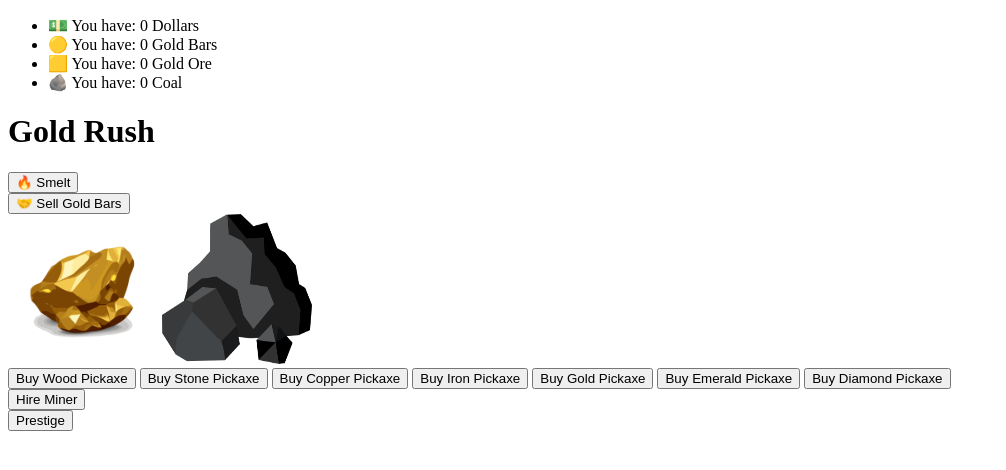
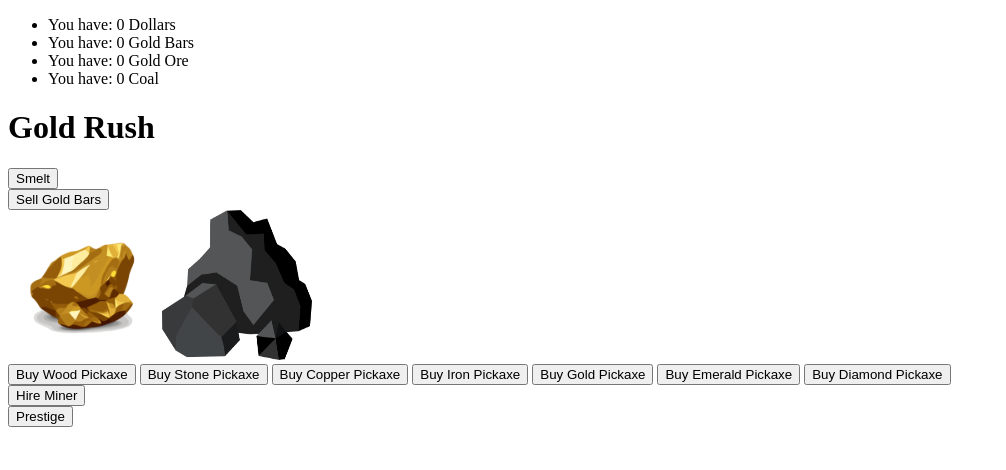
Before and after one commit to Jasn57/gold-rush, a plain HTML site: page index.html in a window 1280 px wide. Shown: the whole page, without its empty margins (0-1006 px from the left). Drawn offline with Linux system fonts and the light colour scheme.

Commit message:
code formating changes

```diff
--- a/index.html
+++ b/index.html
@@ -10,10 +10,10 @@
 <header id="nav">
   <nav>
     <ul>
-      <li><div id="cash_count_output">💵 You have: 0 Dollars</div></li>
-      <li><div id="gold_bar_count_output">🟡 You have: 0 Gold Bars</div></li>
-      <li><div id="gold_ore_count_output">🟨 You have: 0 Gold Ore</div></li>
-      <li><div id="coal_count_output">🪨 You have: 0 Coal</div></li>
+      <li><div id="cash_count_output">You have: 0 Dollars</div></li>
+      <li><div id="gold_bar_count_output">You have: 0 Gold Bars</div></li>
+      <li><div id="gold_ore_count_output">You have: 0 Gold Ore</div></li>
+      <li><div id="coal_count_output">You have: 0 Coal</div></li>
     </ul>
   </nav>
 </header>
@@ -21,11 +21,11 @@
   <h1>Gold Rush</h1>
 
   <section id="furnace">
-    <button id="smelt_button" type="button">🔥 Smelt</button>
+    <button id="smelt_button" type="button">Smelt</button>
   </section>
 
   <section id="sell">
-    <button id="sell_button" type="button">🤝 Sell Gold Bars</button>
+    <button id="sell_button" type="button">Sell Gold Bars</button>
   </section>
 
   <section id="mine">
--- a/src/js/main.js
+++ b/src/js/main.js
@@ -119,22 +119,22 @@ sell_button.addEventListener('click', () => {
 });
 
 // storage limits
-if (gold_ore_count > 10000) {
+if (gold_ore_count > 10000) { // 10k
   gold_ore_count = 10000;
   document.getElementById('random_output').innerHTML = `<p>You ran out of storage space for gold ore</p>`;
 }
 
-if (gold_bar_count > 10000) {
+if (gold_bar_count > 10000) { // 10k
   gold_bar_count = 10000;
   document.getElementById('random_output').innerHTML = `<p>You ran out of storage space for gold bars</p>`;
 }
 
-if (coal_count > 10000) {
+if (coal_count > 10000) { // 10k
   coal_count = 10000;
   document.getElementById('random_output').innerHTML = `<p>You ran out of storage space for coal</p>`;
 }
 
-if (cash_count > 10000) {
+if (cash_count > 10000000) { // 1m
   cash_count = 10000;
   document.getElementById('random_output').innerHTML = `<p>You ran out of storage space for cash</p>`;
 }
```
